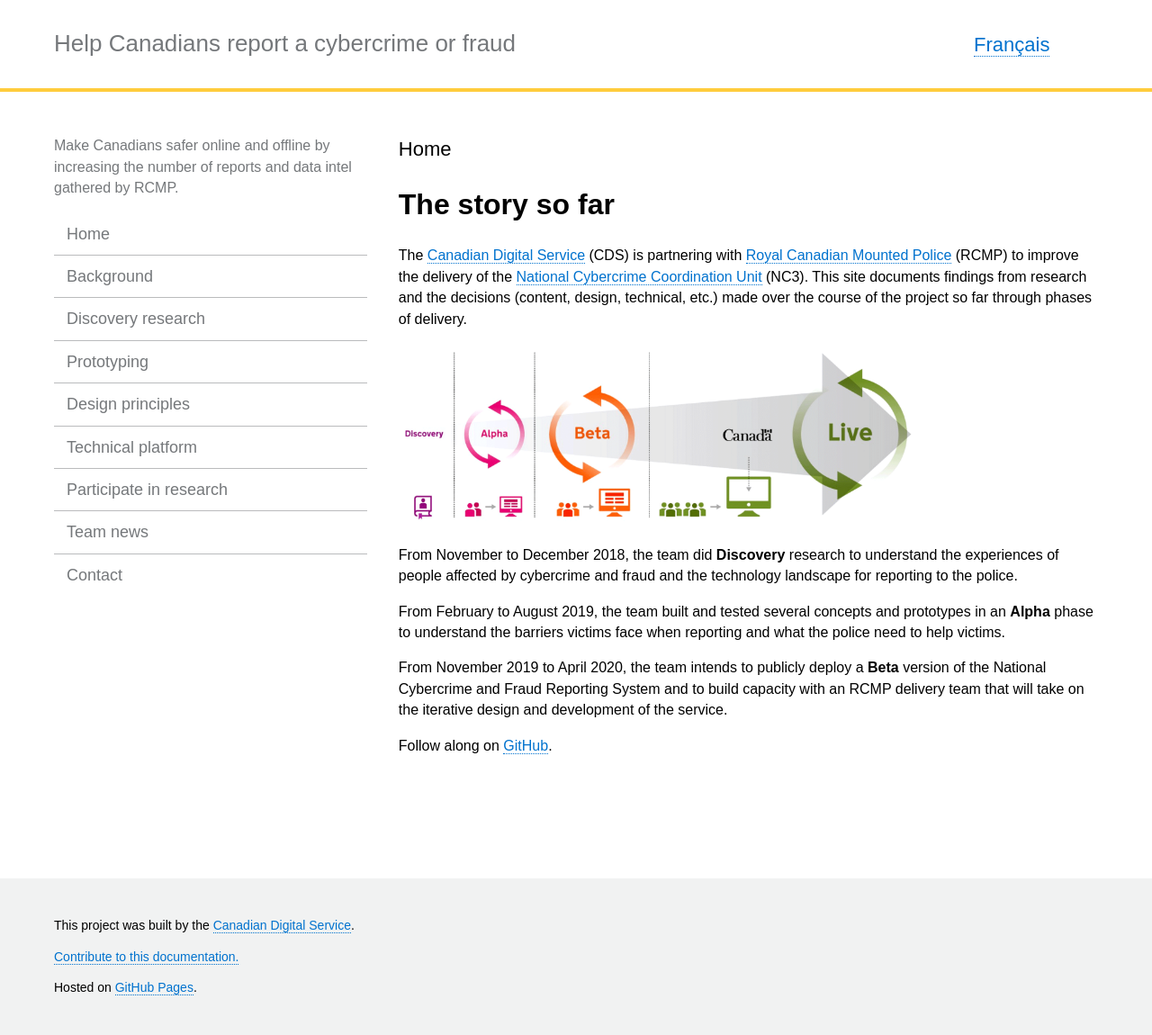
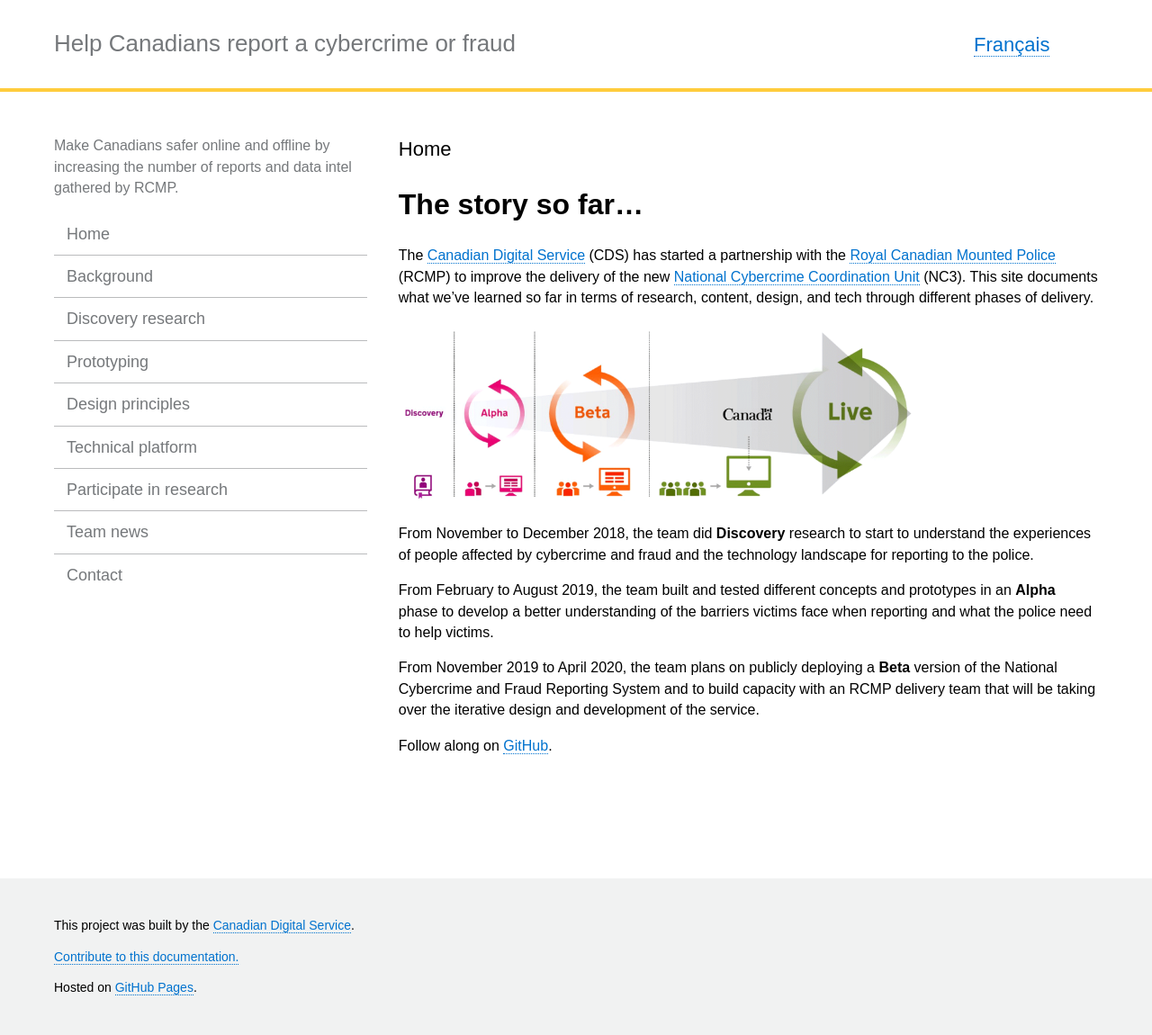
Before and after one commit to cds-snc/rcmp-report-a-cybercrime-alpha-documentation, a Jekyll site: the page built from _pages/en/home.md, in a window 1280 px wide. Shown: the whole page at 90% size. Built offline with Jekyll 4.4.1, drawn with Linux system fonts in a browser that asks for light colours.

Commit message:
Update home.md

```diff
--- a/_includes/home.md
+++ b/_includes/home.md
@@ -1,13 +1,13 @@
-# The story so far
+# The story so far...
 
-The [Canadian Digital Service](https://digital.canada.ca) (CDS) is partnering with [Royal Canadian Mounted Police](http://www.rcmp.gc.ca/) (RCMP) to improve the delivery of the [National Cybercrime Coordination Unit](http://www.rcmp.gc.ca/en/the-national-cybercrime-coordination-unit-nc3) (NC3). This site documents findings from research and the decisions (content, design, technical, etc.) made over the course of the project so far through phases of delivery.
+The [Canadian Digital Service](https://digital.canada.ca) (CDS) has started a partnership with the [Royal Canadian Mounted Police](http://www.rcmp.gc.ca/) (RCMP) to improve the delivery of the new [National Cybercrime Coordination Unit](http://www.rcmp.gc.ca/en/the-national-cybercrime-coordination-unit-nc3) (NC3). This site documents what we've learned so far in terms of research, content, design, and tech through different phases of delivery.
 
 ![Delivery phases]({{ site.baseurl }}/assets/img/delivery.png#center){:height="200 px"}
 
-From November to December 2018, the team did **Discovery** research to understand the experiences of people affected by cybercrime and fraud and the technology landscape for reporting to the police.
+From November to December 2018, the team did **Discovery** research to start to understand the experiences of people affected by cybercrime and fraud and the technology landscape for reporting to the police.
 
-From February to August 2019, the team built and tested several concepts and prototypes in an **Alpha** phase to understand the barriers victims face when reporting and what the police need to help victims.
+From February to August 2019, the team built and tested different concepts and prototypes in an **Alpha** phase to develop a better understanding of the barriers victims face when reporting and what the police need to help victims.
 
-From November 2019 to April 2020, the team intends to publicly deploy a **Beta** version of the National Cybercrime and Fraud Reporting System and to build capacity with an RCMP delivery team that will take on the iterative design and development of the service.
+From November 2019 to April 2020, the team plans on publicly deploying a **Beta** version of the National Cybercrime and Fraud Reporting System and to build capacity with an RCMP delivery team that will be taking over the iterative design and development of the service.
 
 Follow along on [GitHub](https://github.com/cds-snc/report-a-cybercrime).
```
